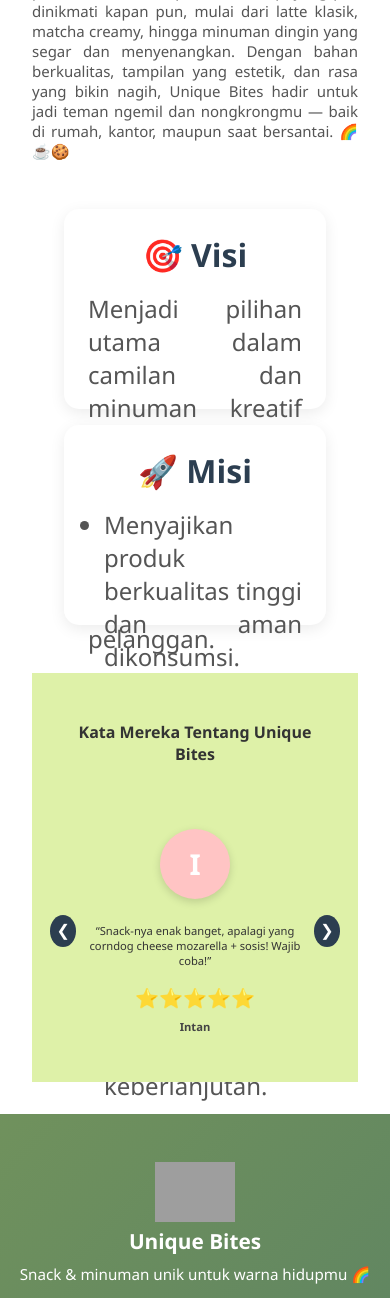
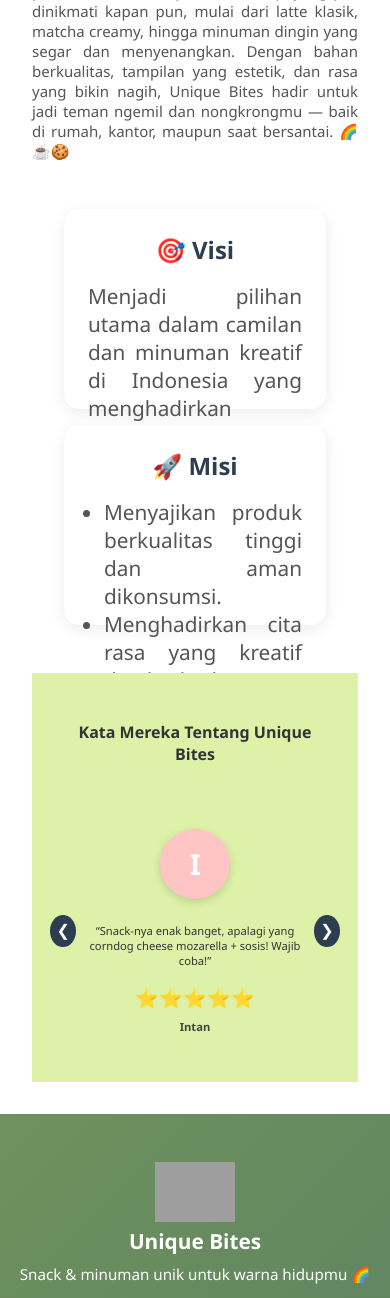
Before and after one commit to TheGhost1707/Unique-Bites, a PHP site: page /about.html in a window 390 px wide. Shown: the part 403-1701 px from the top of the page. Run offline with PHP 8.4, Linux system fonts and the light colour scheme; grey boxes are pictures that could not be loaded.

Commit message:
Update style.css

```diff
--- a/style/style.css
+++ b/style/style.css
@@ -710,13 +710,13 @@ p {
     .visi-box h3,
     .misi-box h3 {
         text-align: center;
-        font-size: 2rem;
+        font-size: 1.5rem;
     }
 
     .visi-box p,
     .misi-box ul {
         text-align: justify;
-        font-size: 1.5rem;
+        font-size: 1.3rem;
     }
 
     .misi-box ul {
```
